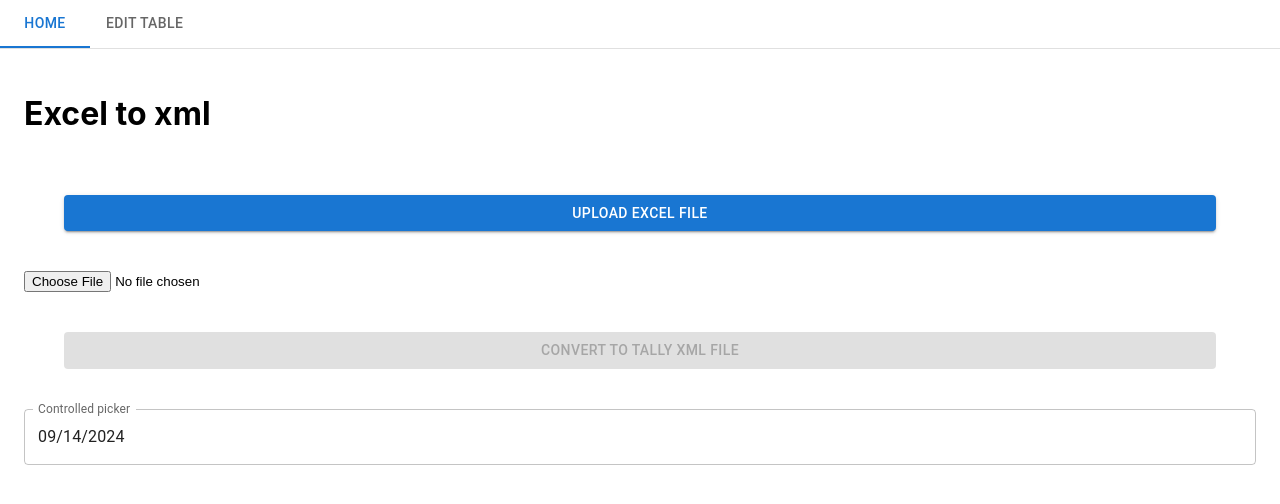
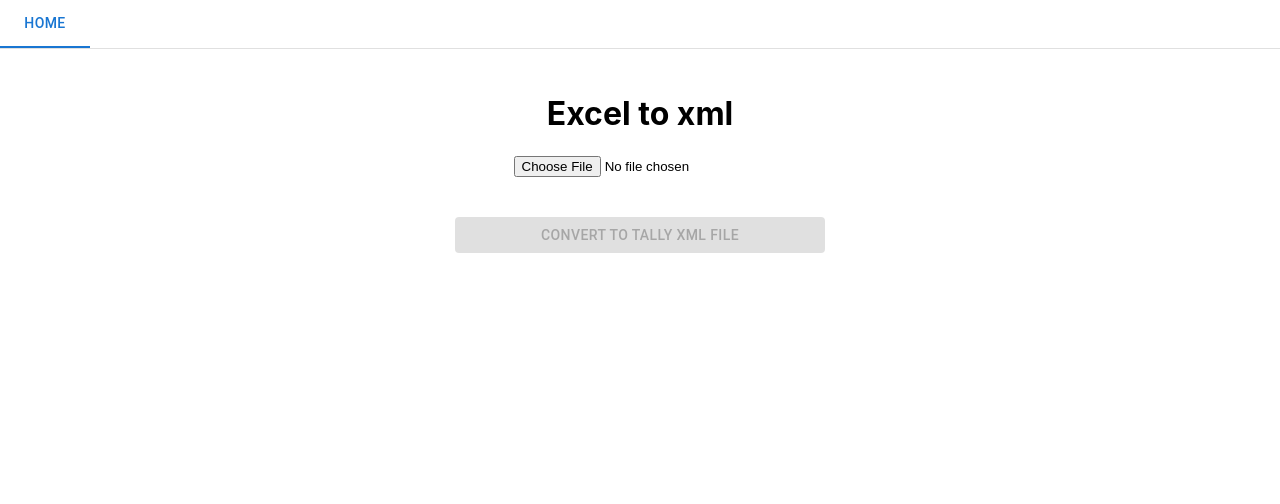
Before and after one commit to nazeebindian/ExcelToTally, a React (Create React App) app: page / in a window 1280 px wide. Shown: the top 504 px of the page. Built offline with nearby package versions, Linux system fonts and the light colour scheme.

Commit message:
added necessary columns

```diff
--- a/src/App.js
+++ b/src/App.js
@@ -52,15 +52,11 @@
           aria-label="basic tabs example"
         >
           <Tab label="Home" {...a11yProps(0)} />
-          <Tab label="Edit Table" {...a11yProps(1)} />
         </Tabs>
       </Box>
       <CustomTabPanel value={value} index={0}>
         <ExcelToXml vm={vm} />
       </CustomTabPanel>
-      <CustomTabPanel value={value} index={1}>
-        <DataList vm={vm} />
-      </CustomTabPanel>
     </Box>
   );
 }
--- a/src/excelToXmlConvertor/excelToXml.vm.js
+++ b/src/excelToXmlConvertor/excelToXml.vm.js
@@ -176,7 +176,20 @@
     const sheetName = workbook.SheetNames[0];
     const sheet = workbook.Sheets[sheetName];
     const sheetData = XLSX.utils.sheet_to_json(sheet);
-    setJasonData(sheetData);
+    console.log("==", sheetData);
+    setJasonData([
+      ...sheetData?.map((item, i) => ({
+        "#": i + 1,
+        // DATE: item?.DATE || null,
+        ACCOUNT: item?.ACCOUNT || "",
+        LEDGER: item?.LEDGER || "",
+        TYPE: item?.TYPE || "",
+        AMOUNT: item?.AMOUNT || 0,
+        NARRATION: item?.NARRATION || "",
+        CHECK_NO: item?.CHECK_NO || "",
+        CHECK_DATE: item?.CHECK_DATE || "",
+      })),
+    ]);
   };
 
   return {
--- a/src/excelToXmlConvertor/excetToXml.view.js
+++ b/src/excelToXmlConvertor/excetToXml.view.js
@@ -3,6 +3,7 @@
 import { LocalizationProvider } from "@mui/x-date-pickers/LocalizationProvider";
 import { AdapterDayjs } from "@mui/x-date-pickers/AdapterDayjs";
 import { DatePicker } from "@mui/x-date-pickers/DatePicker";
+import { DataList } from "./dataList";
 
 const ExcelToXml = (props) => {
   const { vm } = props;
@@ -17,27 +18,26 @@
     </div>
   );
   return (
-    <div style={{ display: "grid" }}>
+    <div>
+      <div
+        style={{
+          width: "30%",
+          margin: "auto",
+          textAlign: "center",
+        }}
+      >
         <h1>Excel to xml</h1>
-      <Button
-        variant="contained"
-        sx={{ m: 5 }}
-        // onClick={() => {
-        //   FileUpload();
-        // }}
-      >
-        Upload excel file
-      </Button>
         <input
           type="file"
           onChange={(e) => {
             vm?.handleFileUpload(e);
           }}
         />
-      {vm?.selectedFile && <p>Selected file: {vm?.selectedFile.name}</p>}
+        {/* {vm?.selectedFile && <p>Selected file: {vm?.selectedFile.name}</p>} */}
         <Button
           variant="contained"
-        sx={{ m: 5 }}
+          sx={{ my: 5 }}
+          fullWidth
           disabled={vm?.jsonData?.length < 2}
           onClick={() => {
             vm?.jsonToXml(vm?.jsonData);
@@ -45,19 +45,14 @@
         >
           Convert to tally xml file
         </Button>
-      <LocalizationProvider dateAdapter={AdapterDayjs}>
-        <DatePicker
-          label="Controlled picker"
-          value={vm?.date}
-          onChange={(newValue) => vm?.setDate(newValue)}
-        />
-      </LocalizationProvider>
         {vm?.xmlOutPut && (
           <Button onClick={() => vm?.xmlOutPut?.click()} download="file.xml">
             Download
           </Button>
         )}
       </div>
+      <DataList vm={vm} />
+    </div>
   );
 };
 export default ExcelToXml;
```
Lines whose indentation alone changed are shown as unchanged.
